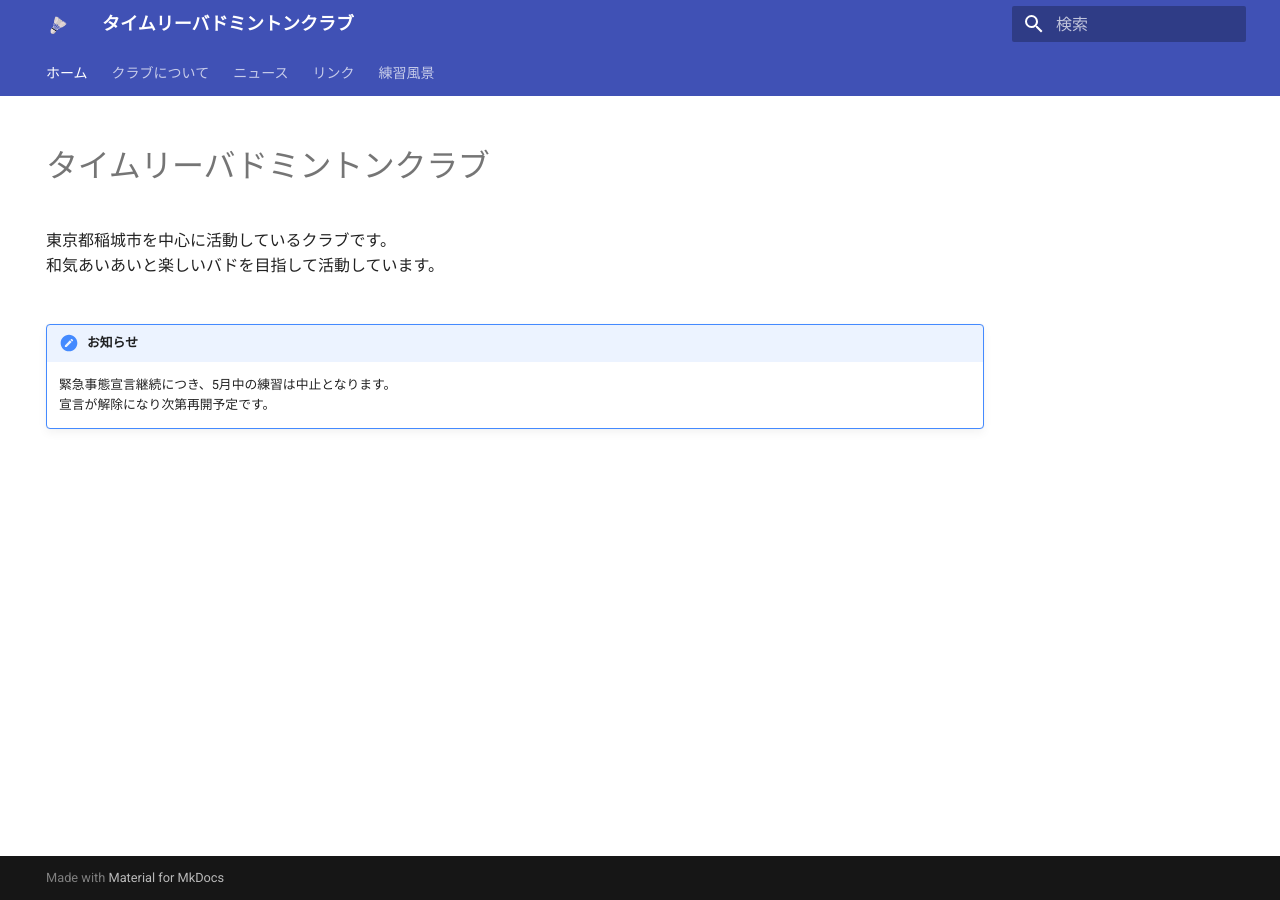
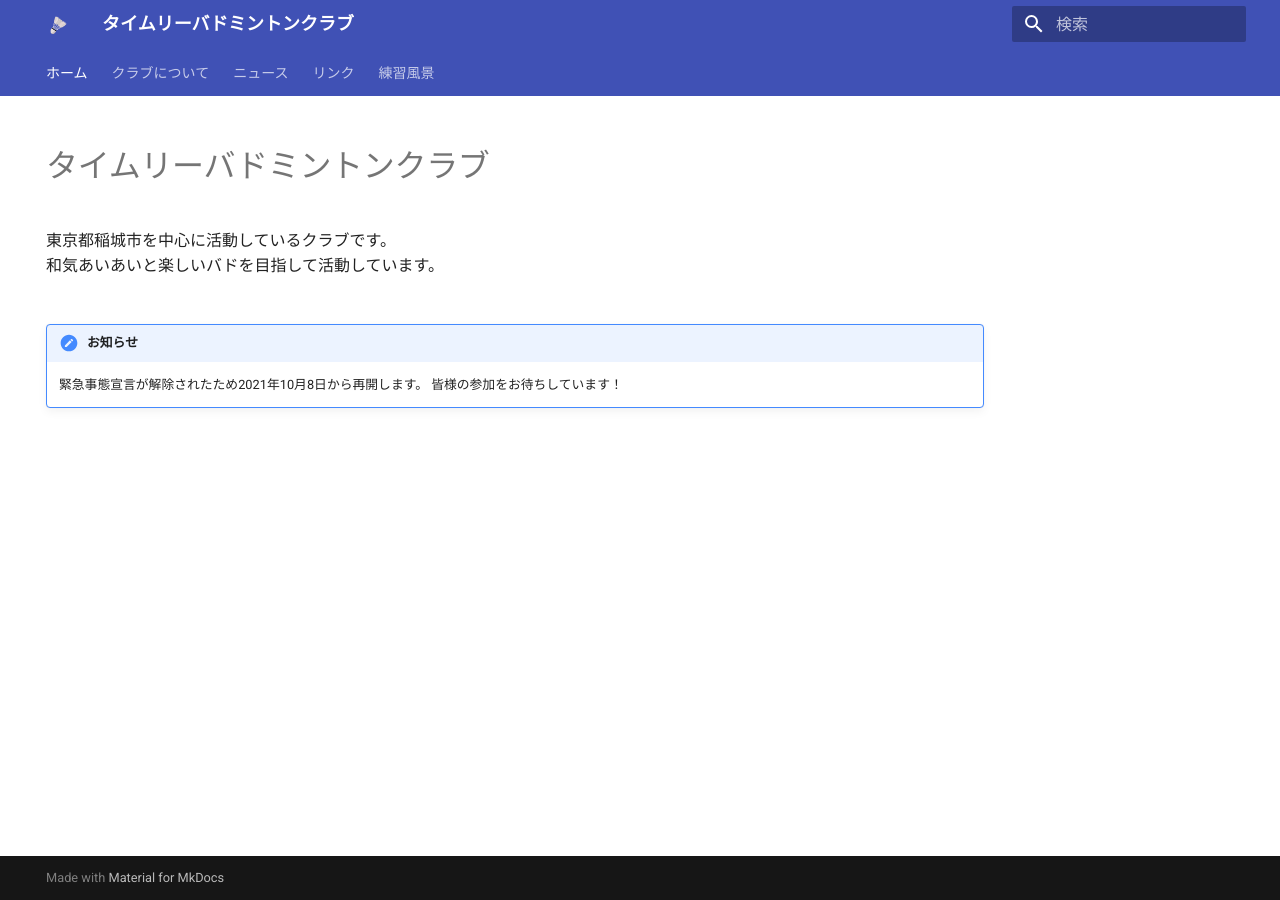
Before and after one commit to itokouji/timely_blog, an MkDocs documentation site: the page built from docs/index.md, in a window 1280 px wide. Built offline with MkDocs 1.6.1 and Material for MkDocs 9.7.7, drawn with Linux system fonts in a browser that asks for light colours.

Commit message:
update 10/02

```diff
--- a/docs/index.md
+++ b/docs/index.md
@@ -8,5 +8,5 @@ hide:
 </br>
 
 !!! お知らせ
-    緊急事態宣言継続につき、5月中の練習は中止となります。
-    宣言が解除になり次第再開予定です。
+    緊急事態宣言が解除されたため2021年10月8日から再開します。
+    皆様の参加をお待ちしています！
```
Also changed, not shown: docs/news.md (+2 -1 lines).
